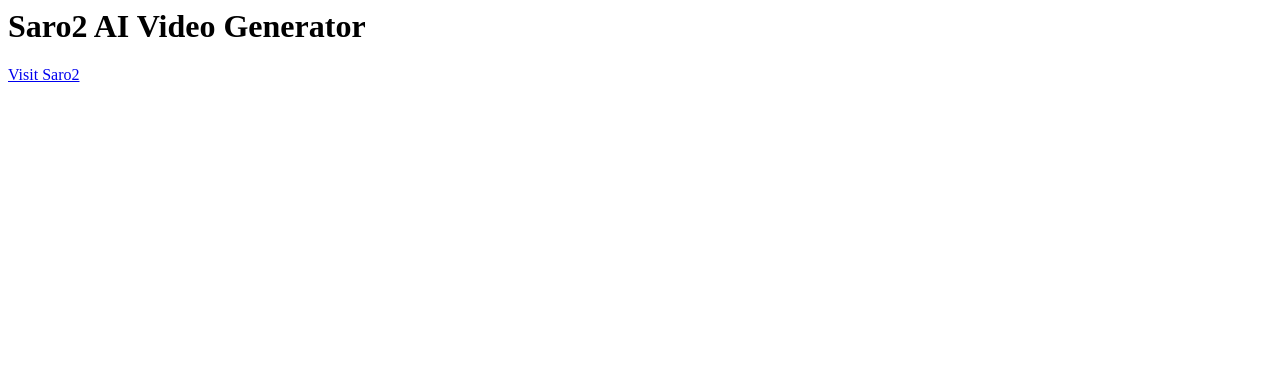
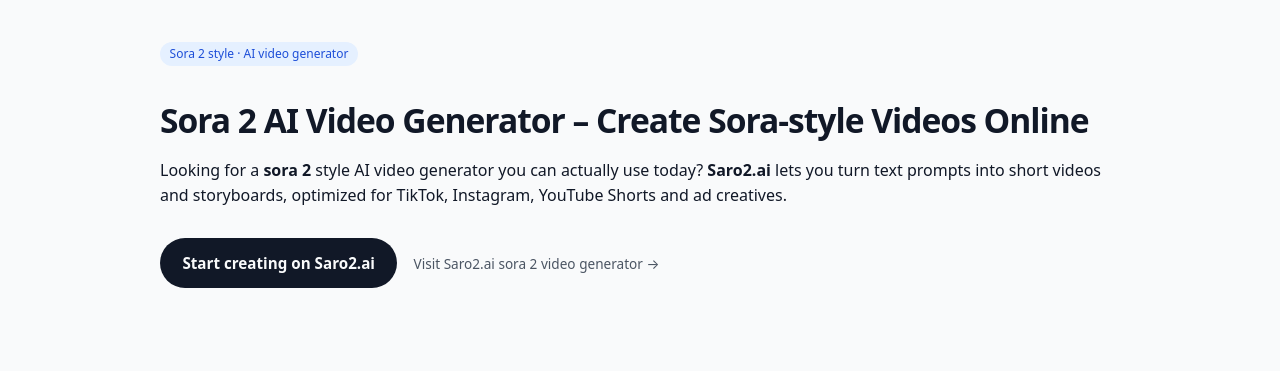
Before and after one commit to kellypanpan/sora2-image-to-video, a plain HTML site: page index.html in a window 1280 px wide. Drawn offline with Linux system fonts and the light colour scheme.

Commit message:
Update index.html

```diff
--- a/index.html
+++ b/index.html
@@ -1,2 +1,146 @@
-<h1>Saro2 AI Video Generator</h1>
-<p><a href="https://saro2.ai">Visit Saro2</a></p>
+<!DOCTYPE html>
+<html lang="en">
+<head>
+  <meta charset="UTF-8" />
+  <meta name="viewport" content="width=device-width, initial-scale=1.0" />
+  <title>Sora 2 AI Video Generator – Create Sora-style Videos Online | Saro2.ai</title>
+
+  <meta name="description"
+        content="Use Saro2.ai as your Sora 2 AI video generator. Create Sora-style 10s clips and 25s storyboards online, with no watermark and global access for TikTok, Instagram, Shopify and ads." />
+
+  <meta name="keywords"
+        content="sora 2, sora 2 video generator, sora 2 style video, sora ai alternative, sora 2 online, ai video generator, text to video" />
+
+  <link rel="canonical" href="https://saro2.ai/" />
+
+  <!-- Basic Open Graph -->
+  <meta property="og:type" content="website" />
+  <meta property="og:title" content="Sora 2 AI Video Generator – Saro2.ai" />
+  <meta property="og:description"
+        content="Create Sora-style AI videos online with Saro2.ai. 10-second clips, 25-second storyboards, no watermark, built for ads and social content." />
+  <meta property="og:url" content="https://saro2.ai/" />
+
+  <!-- Simple JSON-LD for SEO -->
+  <script type="application/ld+json">
+  {
+    "@context": "https://schema.org",
+    "@type": "WebPage",
+    "name": "Sora 2 AI Video Generator – Saro2.ai",
+    "url": "https://saro2.ai/",
+    "description": "Use Saro2.ai as your Sora 2 style AI video generator. Create short-form videos and storyboards for TikTok, Instagram, Shopify and ads.",
+    "publisher": {
+      "@type": "Organization",
+      "name": "Saro2.ai"
+    }
+  }
+  </script>
+
+  <style>
+    body {
+      margin: 0;
+      font-family: system-ui, -apple-system, BlinkMacSystemFont, "SF Pro Text",
+                   "Segoe UI", Roboto, sans-serif;
+      line-height: 1.6;
+      color: #111827;
+      background: #f9fafb;
+    }
+    .page {
+      max-width: 960px;
+      margin: 0 auto;
+      padding: 2.5rem 1.5rem 3rem;
+    }
+    h1, h2, h3 {
+      color: #111827;
+      margin-top: 1.8rem;
+      margin-bottom: 0.6rem;
+    }
+    h1 {
+      font-size: 2.1rem;
+      letter-spacing: -0.03em;
+    }
+    h2 {
+      font-size: 1.5rem;
+    }
+    p {
+      margin: 0.4rem 0 0.8rem;
+    }
+    .hero {
+      margin-bottom: 2rem;
+    }
+    .badge {
+      display: inline-flex;
+      align-items: center;
+      padding: 0.15rem 0.6rem;
+      border-radius: 999px;
+      font-size: 0.75rem;
+      background: #e5f0ff;
+      color: #1d4ed8;
+      font-weight: 500;
+    }
+    .cta-btn {
+      display: inline-block;
+      margin-top: 1rem;
+      padding: 0.8rem 1.4rem;
+      border-radius: 999px;
+      text-decoration: none;
+      font-weight: 600;
+      font-size: 0.95rem;
+      background: #111827;
+      color: #f9fafb;
+    }
+    .cta-btn:hover {
+      opacity: 0.9;
+    }
+    .secondary-link {
+      font-size: 0.85rem;
+      margin-left: 0.75rem;
+      text-decoration: none;
+      color: #4b5563;
+    }
+    .secondary-link:hover {
+      text-decoration: underline;
+    }
+    ul {
+      padding-left: 1.25rem;
+      margin: 0.3rem 0 0.9rem;
+    }
+    li {
+      margin-bottom: 0.3rem;
+    }
+    .section {
+      background: #ffffff;
+      border-radius: 0.9rem;
+      padding: 1.4rem 1.4rem 1.1rem;
+      box-shadow: 0 18px 40px rgba(15, 23, 42, 0.05);
+      margin-bottom: 1.25rem;
+    }
+    .muted {
+      font-size: 0.85rem;
+      color: #6b7280;
+    }
+    .faq-item {
+      margin-bottom: 1rem;
+    }
+    a {
+      color: #1d4ed8;
+    }
+    a:hover {
+      text-decoration: underline;
+    }
+  </style>
+</head>
+<body>
+  <main class="page">
+    <header class="hero">
+      <span class="badge">Sora 2 style · AI video generator</span>
+      <h1>Sora 2 AI Video Generator – Create Sora-style Videos Online</h1>
+      <p>
+        Looking for a <strong>sora 2</strong> style AI video generator you can actually use today?
+        <strong>Saro2.ai</strong> lets you turn text prompts into short videos and storyboards,
+        optimized for TikTok, Instagram, YouTube Shorts and ad creatives.
+      </p>
+      <a href="https://saro2.ai" class="cta-btn">Start creating on Saro2.ai</a>
+      <a href="https://saro2.ai" class="secondary-link">Visit Saro2.ai sora&nbsp;2 video generator →</a>
+    </header>
+
+    <section class=
```
